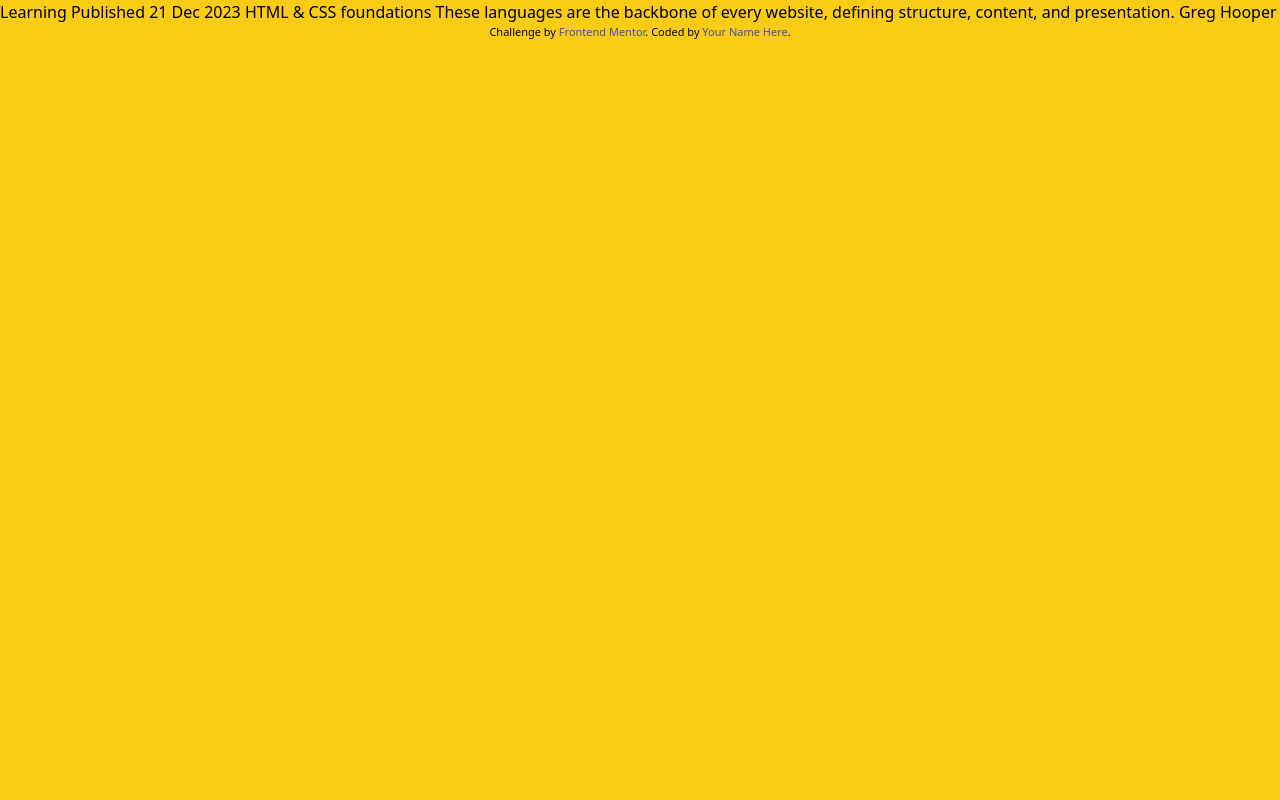
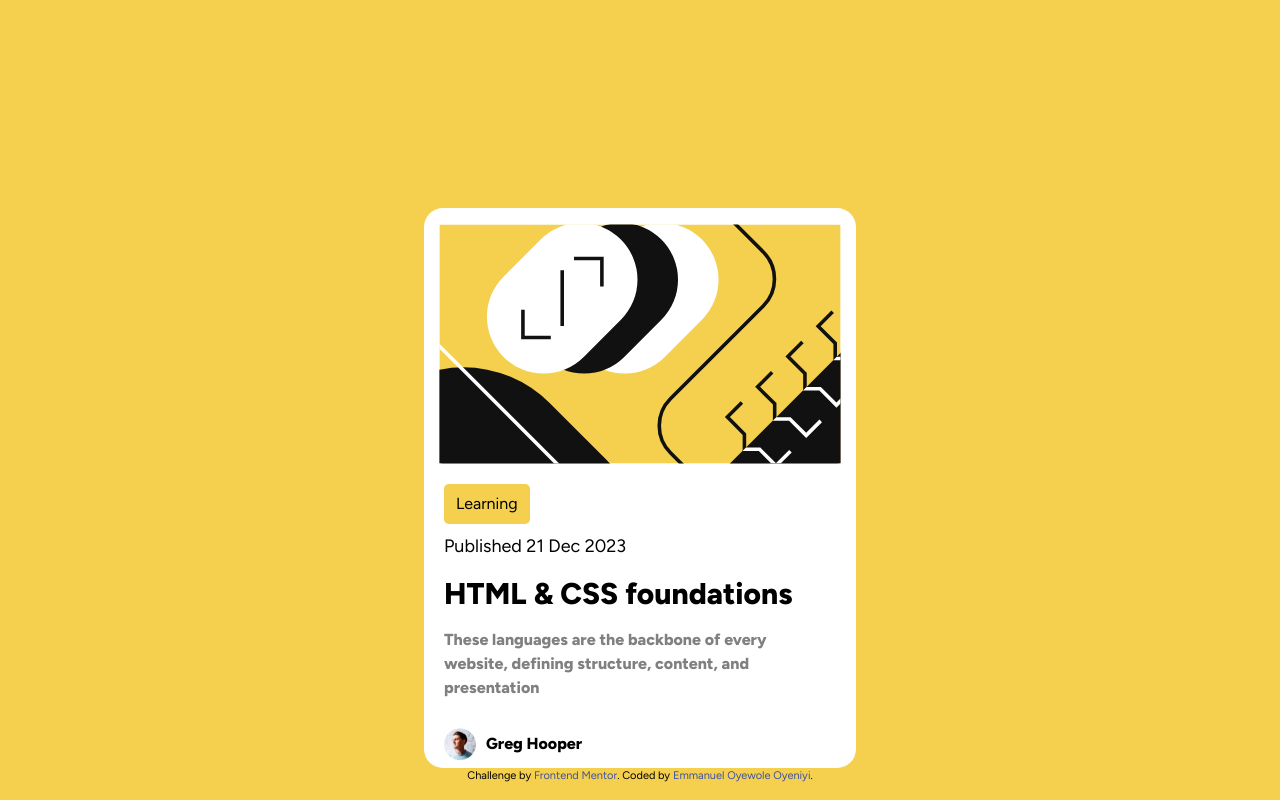
Before and after one commit to emmycool435/blog-preview-card, a website: page index.html in a window 1280 px wide. Drawn offline with nearby package versions, Linux system fonts and the light colour scheme; files that its build step writes are made by us from their sources; files whose address does not match are found by name.

Commit message:
updated tail config with custom css properties

```diff
--- a/index.html
+++ b/index.html
@@ -7,6 +7,10 @@
   <link rel="icon" type="image/png" sizes="32x32" href="./assets/images/favicon-32x32.png">
   <link rel="stylesheet" href="./src/output.css">
 
+  <link rel="preconnect" href="https://fonts.googleapis.com">
+  <link rel="preconnect" href="https://fonts.gstatic.com" crossorigin>
+  <link href="https://fonts.googleapis.com/css2?family=Figtree:ital,wght@0,300..900;1,300..900&display=swap" rel="stylesheet">
+
   <title>Frontend Mentor | Blog preview card</title>
 
   <!-- Feel free to remove these styles or customise in your own stylesheet 👍 -->
@@ -15,21 +19,29 @@
     .attribution a { color: hsl(228, 45%, 44%); }
   </style>
 </head>
-<body class="bg-yellow-400">
-
-  Learning
-
-  Published 21 Dec 2023
-
-  HTML & CSS foundations
-
-  These languages are the backbone of every website, defining structure, content, and presentation.
-
-  Greg Hooper
-
+<body class="bg-myel flex flex-col items-center justify-center h-screen font-mfont">
+  <!-- card wrapper -->
+  <div class="w-cusw h-cush bg-mywh  mt-52 rounded-myrad">
+    <!-- showcase image -->
+    <div>
+      <img src="./assets/images/illustration-article.svg" alt="" class="mt-4 rounded-myrad h-cardh w-cardw items-center">
+    </div>
+    <div class="ml-1">
+      <button class="ml-4 pt-2 pb-2 pl-3 pr-3 bg-myel mt-5 rounded-bro">Learning</button>
+    <div class="ml-4 mt-2" >
+      <h3 class="text-lg">Published 21 Dec 2023</h3>
+      <h1 class="mt-4 text-3xl text-black-500 hover:text-myel cursor-pointer font-myweit2">HTML & CSS foundations</h1>
+      <p class="mt-4 font-myweit2 text-mygry">These languages are the backbone of every <br> website, defining structure, content, and <br> presentation</p>
+      <div class="flex flex-row  mt-7">
+        <img src="./assets/images/image-avatar.webp" alt="" class="h-profileh w-profilew">
+        <p class="ml-2.5 mt-1 font-myweit2">Greg Hooper</p>
+      </div>
+    </div>
+    </div>
+  </div>
   <div class="attribution">
     Challenge by <a href="https://www.frontendmentor.io?ref=challenge" target="_blank">Frontend Mentor</a>.
-    Coded by <a href="#">Your Name Here</a>.
+    Coded by <a href="#">Emmanuel Oyewole Oyeniyi</a>.
   </div>
 </body>
 </html>
--- a/tailwind.config.js
+++ b/tailwind.config.js
@@ -2,6 +2,32 @@
 module.exports = {
   content: ["./**/*.{html,js}"],
   theme: {
+    width:{
+      'cusw': '27rem',
+      'cardw': '28rem',
+      'profilew':'2rem'
+    },
+    height:{
+      'cush': '35rem',
+      'cardh': '15rem',
+      'profileh': '2rem'
+    },
+    borderRadius:{
+      myrad: '1.2rem',
+      bro: '0.3rem'
+    },
+    colors:{
+      myel: 'hsl(47, 88%, 63%)',
+      mywh: 'hsl(0, 0%, 100%)',
+      mygry: 'hsl(0, 0%, 50%)'
+    },
+    fontFamily:{
+      mfont:['Figtree']
+    },
+    fontWeight:{
+      myweit: '500',
+      myweit2: '800'
+    },
     extend: {},
   },
   plugins: [],
```
Also changed, not shown: assets/fonts/Figtree-Italic-VariableFont_wght.ttf (added), assets/fonts/Figtree-VariableFont_wght.ttf (added), assets/fonts/static/Figtree-ExtraBold.ttf (added), assets/fonts/static/Figtree-SemiBold.ttf (added).
